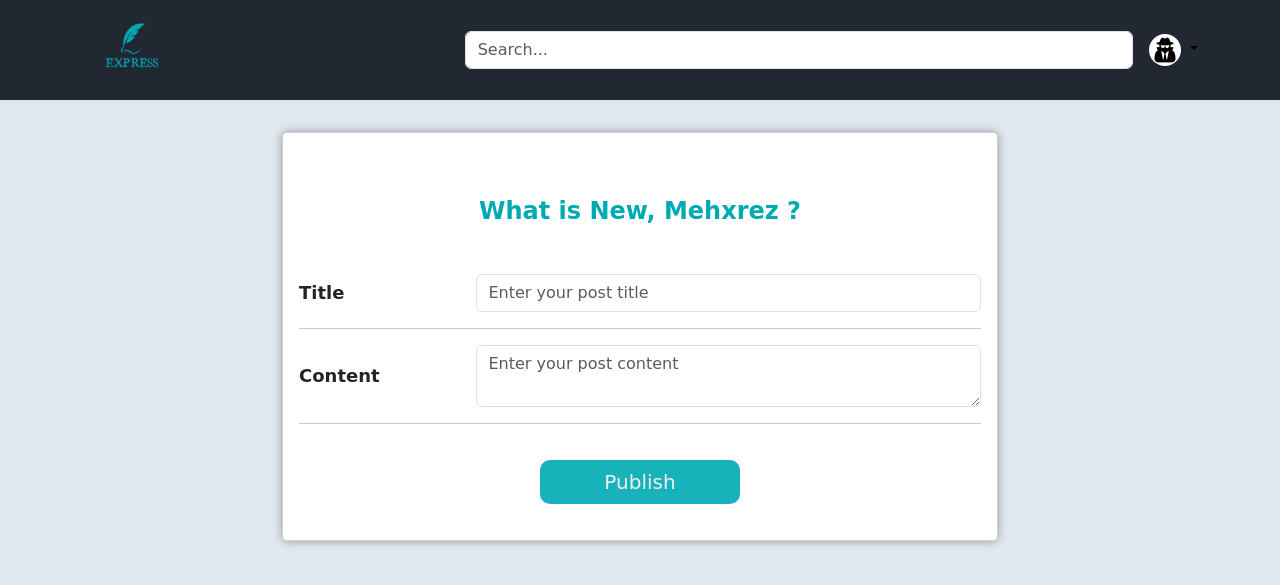
After one commit to mehrezbey/express-application, a Flask app: page /post/create in a window 1280 px wide. The commit adds this page. Shown: the top 585 px of the page. Run offline with Flask 3, Linux system fonts and the light colour scheme; a user stored in the database is signed in; some libraries are stand-ins or nearby versions; some web fonts are replaced.

Commit message:
create a new post

```diff
--- a/express/forms.py
+++ b/express/forms.py
@@ -1,5 +1,5 @@
 from flask_wtf import FlaskForm
-from wtforms import PasswordField,StringField,EmailField,DateField,SubmitField,BooleanField,FileField
+from wtforms import PasswordField,StringField,EmailField,DateField,SubmitField,BooleanField,FileField,TextAreaField
 from wtforms.validators import DataRequired,Length,Email,EqualTo,ValidationError
 from flask_wtf.file import FileField,FileAllowed
 from flask_login import current_user
@@ -39,3 +39,8 @@ class UpdateAccountForm(FlaskForm):
             user = User.query.filter_by(email=email.data).first()
             if user:
                 raise ValidationError('That email is taken. Please choose a different one.')
+
+class CreatePostForm(FlaskForm):
+    title = StringField(label='Title',validators=[DataRequired(), Length(min=3, max=20)], name="title")
+    content = TextAreaField(label='Content',validators=[DataRequired()], name="content")
+    submit = SubmitField('Publish')
--- a/express/models.py
+++ b/express/models.py
@@ -47,3 +47,7 @@ class Post(db.Model):
     date_posted = db.Column(db.DateTime, nullable=False, default=datetime.utcnow)
     content = db.Column(db.Text, nullable=False)
     user_id = db.Column(db.Integer, db.ForeignKey('user.id'), nullable=False)
+
+    def create_post(self):
+        db.session.add(self)
+        db.session.commit()
--- a/express/routes.py
+++ b/express/routes.py
@@ -1,6 +1,6 @@
 from flask import render_template,url_for, flash, redirect , request
 from express import app,bcrypt,db
-from express.forms import SignupForm,LoginForm, UpdateAccountForm
+from express.forms import SignupForm,LoginForm, UpdateAccountForm,CreatePostForm
 from express.models import User, Post
 from express.utils.profile_picture_utils import save_picture
 from flask_login import login_user , current_user , logout_user , login_required
@@ -70,6 +70,19 @@ def account():
 
     return render_template("account.html",title = "Account",image = image,form = form)
 
+@app.route("/post/create",methods=['GET','POST'])
+@login_required
+def create_post():
+    image = url_for('static',filename='images/profile_pictures/'+ current_user.image_file)
+    form = CreatePostForm()
+    if(form.validate_on_submit()):
+        newPost = Post(title = form.title.data,content = form.content.data, author = current_user)
+        newPost.create_post()
+        flash('Your post has been published!', 'success')
+        return redirect(url_for('home'))
+
+    return render_template("create_post.html",title = "New Post", form = form , image=image)
+
 
 
 # The 2023_c version is:
--- /dev/null
+++ b/express/templates/create_post.html
@@ -0,0 +1,80 @@
+{% extends "header.html" %}
+
+
+{% block head_afterheader %}
+<link rel="stylesheet" href="{{url_for('static',filename='styles/account_style.css')}}">
+
+{% endblock head_afterheader%}
+<!-- Part After Header -->
+{% block afterheader %}
+<div class="container">
+    <div class="main-body">
+        <div class="row gutters-sm">
+            <div class="col-md-8 m-auto">
+                <div class="card mb-3">
+                    <div class="card-body pt-5">
+                        {% with messages = get_flashed_messages(with_categories=true) %}
+                            {% if messages %}
+                                {% for category, message in messages %}
+                                    <div class="alert alert-{{ category }}">
+                                    {{ message }}
+                                    </div>
+                                {% endfor %}
+                            {% endif %}
+                        {% endwith %}
+                        <h4 class="fw-bold m-auto pt-3 py-5 text-center" style="color: var(--main-light-color);">What is New, {{current_user.firstname}} ?</h4>
+                        <form action="" method="post" novalidate enctype="multipart/form-data">
+                            {{ form.hidden_tag() }}
+
+                            <div class="row align-items-center">
+                                <div class="col">
+                                    {{form.title.label(class="form-control-label")}}
+                                </div>
+                                <div class="col-sm-9">
+                                    {% if form.title.errors %}
+                                        {{form.title(placeholder="Enter your post title",class="form-control is-invalid")}}
+                                    <div class="invalid-feedback">
+                                        {% for error in form.title.errors %}
+                                            <span>{{ error }}</span>
+                                        {% endfor %}
+                                    </div>
+                                    {% else %}
+                                        {{form.title(placeholder="Enter your post title",class="form-control")}}
+                                    {% endif %}
+                                </div>
+                            </div>
+                            <hr>
+                            <div class="row align-items-center ">
+                                <div class="col">
+                                    {{form.content.label(class="form-control-label")}}
+                                </div>
+                                <div class="col-sm-9">
+                                    {% if form.content.errors %}
+                                        {{form.content(placeholder="Enter your post content",class="form-control is-invalid")}}
+                                    <div class="invalid-feedback">
+                                        {% for error in form.content.errors %}
+                                            <span>{{ error }}</span>
+                                        {% endfor %}
+                                    </div>
+                                    {% else %}
+                                        {{form.content(placeholder="Enter your post content",class="form-control")}}
+                                    {% endif %}
+                                </div>
+                            </div>
+                            <hr>
+
+                            <div class="row">
+                                <div class="col-sm-12">
+                                    {{form.submit(class="btn submit-button")}}
+                                </div>
+                            </div>
+                        </form>
+                    </div>
+                </div>
+            </div>
+        </div>
+    </div>
+</div>
+
+{% endblock afterheader%}
+<!-- Part After Header -->
--- a/express/templates/header.html
+++ b/express/templates/header.html
@@ -29,7 +29,7 @@
             <img src="{{image}}" alt="mdo" width="32" height="32" class="rounded-circle">
           </a>
           <ul class="dropdown-menu text-small shadow">
-            <li><a class="dropdown-item" href="#">New post...</a></li>
+            <li><a class="dropdown-item" href="{{url_for('create_post')}}">New post...</a></li>
             <li><a class="dropdown-item" href="#">Account</a></li>
             <li><a class="dropdown-item" href="#">Profile</a></li>
             <li><a class="dropdown-item" href="#">Contact</a></li>
```
Also changed, not shown: express/static/styles/create_post_style.css (added), instance/database.db, 1 other file.
